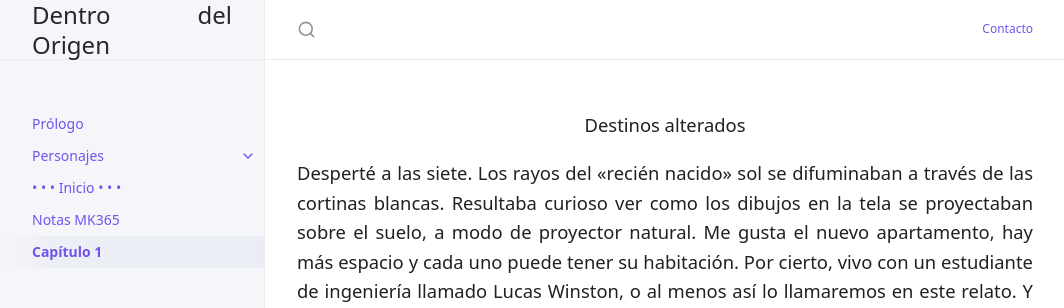
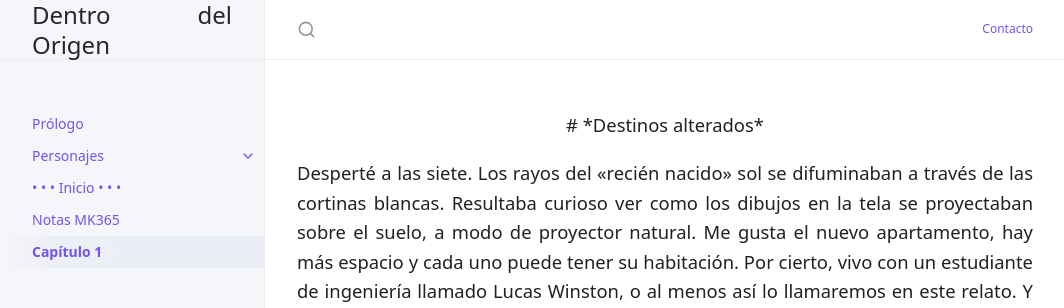
Before and after one commit to KierPrev/DentroDelOrigen, a Jekyll site: the page built from docs/3-capitulo1.md, in a window 1280 px wide and 900 px high. Shown: the top 308 px of the window, without its empty margins (107-1171 px from the left). Built offline with Jekyll 4.4.1, drawn with Linux system fonts in a browser that asks for light colours.

Commit message:
Update 3-capitulo1.md

```diff
--- a/docs/3-capitulo1.md
+++ b/docs/3-capitulo1.md
@@ -4,7 +4,7 @@ title: Capítulo 1
 nav_order: 4
 ---
 
-<p style="text-align: center;"> Destinos alterados </p>
+<p style="text-align: center;"> # *Destinos alterados* </p>
 
 Desperté a las siete. Los rayos del «recién nacido» sol se difuminaban a través de las cortinas blancas. Resultaba curioso ver como los dibujos en la tela se proyectaban sobre el suelo, a modo de proyector natural.
 Me gusta el nuevo apartamento, hay más espacio y cada uno puede tener su habitación. Por cierto, vivo con un estudiante de ingeniería llamado Lucas Winston, o al menos así lo llamaremos en este relato.
```
